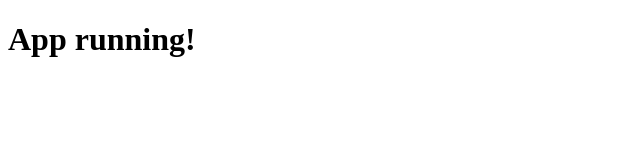
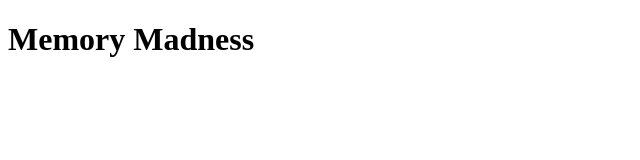
Before and after one commit to victorbofill/redux-state-game, a React app: page / in a window 1280 px wide. Shown: the whole page, without its empty margins (0-640 px from the left). Built offline with nearby package versions, Linux system fonts and the light colour scheme.

Commit message:
installing goods for json, setup of file structure

```diff
--- a/src/components/app/App.js
+++ b/src/components/app/App.js
@@ -1,10 +1,11 @@
 import React, { Component } from 'react';
+//import Game from '../game/Game';
 
 export default class App extends Component {
   render() {
     return (
       <main>
-        <h1>App running!</h1>
+        <h1>Memory Madness</h1>
       </main>
     );
   }
--- a/src/index.html
+++ b/src/index.html
@@ -4,7 +4,7 @@
   <meta charset="UTF-8">
   <meta name="viewport" content="width=device-width, initial-scale=1.0">
   <meta http-equiv="X-UA-Compatible" content="ie=edge">
-  <title>Redux State Game</title>
+  <title>Redux State Memory Game</title>
 </head>
 <body>
   <div id="root"></div>
--- a/src/index.js
+++ b/src/index.js
@@ -3,6 +3,7 @@ import ReactDOM from 'react-dom';
 import { Provider } from 'react-redux';
 import App from './components/app/App';
 import store from './store';
+//import './main.css';
 
 ReactDOM.render(
   <Provider store={store}>
```
Also changed, not shown: README.md, src/components/game/Game.css (added), src/components/game/Game.js (added), src/components/game/Player.css (added), src/components/game/RoundResult.css (added), src/components/game/RoundResult.js (added), src/components/game/actions.js (added), src/components/game/actions.test.js (added), src/components/game/reducers.js (added), src/components/game/reducers.test.js (added), src/main.css (added), 1 other file.
